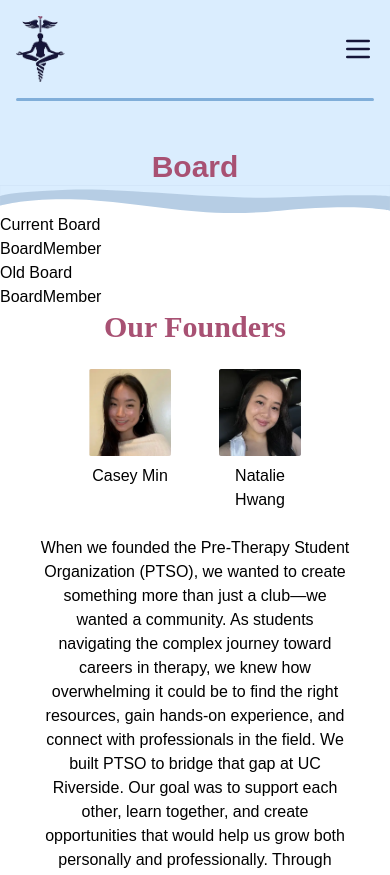
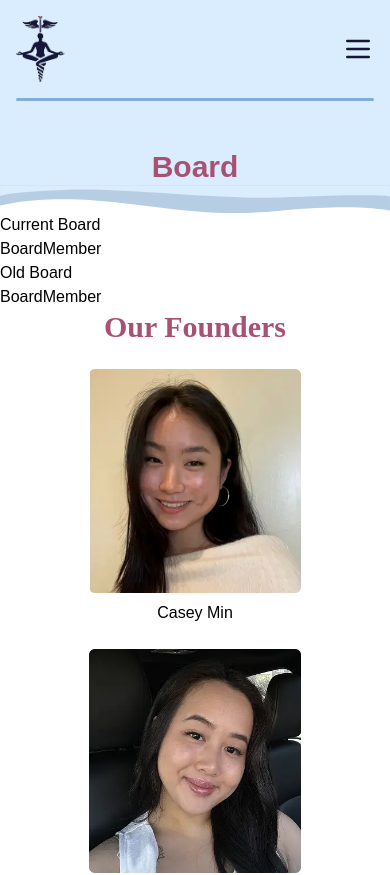
Before and after one commit to acm-ucr/ptso-website, a Next.js app: page /board in a window 390 px wide. Shown: the top 875 px of the page. Built offline with nearby package versions, Linux system fonts and the light colour scheme; a web font is replaced by a local one.

Commit message:
Small fixes

```diff
--- a/src/components/board/Founders.tsx
+++ b/src/components/board/Founders.tsx
@@ -7,13 +7,12 @@ const Founders = () => {
       <div className="text-ptso-pink-accent font-beVietnamPro text-center text-3xl font-extrabold md:text-5xl">
         Our Founders
       </div>
-      <div className="flex w-2/3 justify-between">
-        {founders.map(({ img, name, alt }, index) => (
-          <div className="m-6 flex-col text-center md:text-2xl">
+      <div className="w-2/3 justify-between sm:flex">
+        {founders.map(({ image, name, alt }, index) => (
+          <div className="m-6 flex-col text-center md:text-2xl" key={index}>
             <Image
-              src={img}
+              src={image}
               alt={alt}
-              key={index}
               width={300}
               height={300}
               className="mb-2"
--- a/src/data/Founders.ts
+++ b/src/data/Founders.ts
@@ -1,18 +1,22 @@
+import Casey from "@/public/assets/board/CaseyMin.webp";
+import Natalie from "@/public/assets/board/NatalieHwang.webp";
+import { StaticImageData } from "next/image";
+
 interface founder {
   name: string;
-  img: string;
+  image: StaticImageData;
   alt: string;
 }
 
 export const founders: founder[] = [
   {
     name: "Casey Min",
-    img: "/assets/board/CaseyMin.webp",
+    image: Casey,
     alt: "Casey Min",
   },
   {
     name: "Natalie Hwang",
-    img: "/assets/board/NatalieHwang.webp",
+    image: Natalie,
     alt: "Natalie Hwang",
   },
 ];
```
